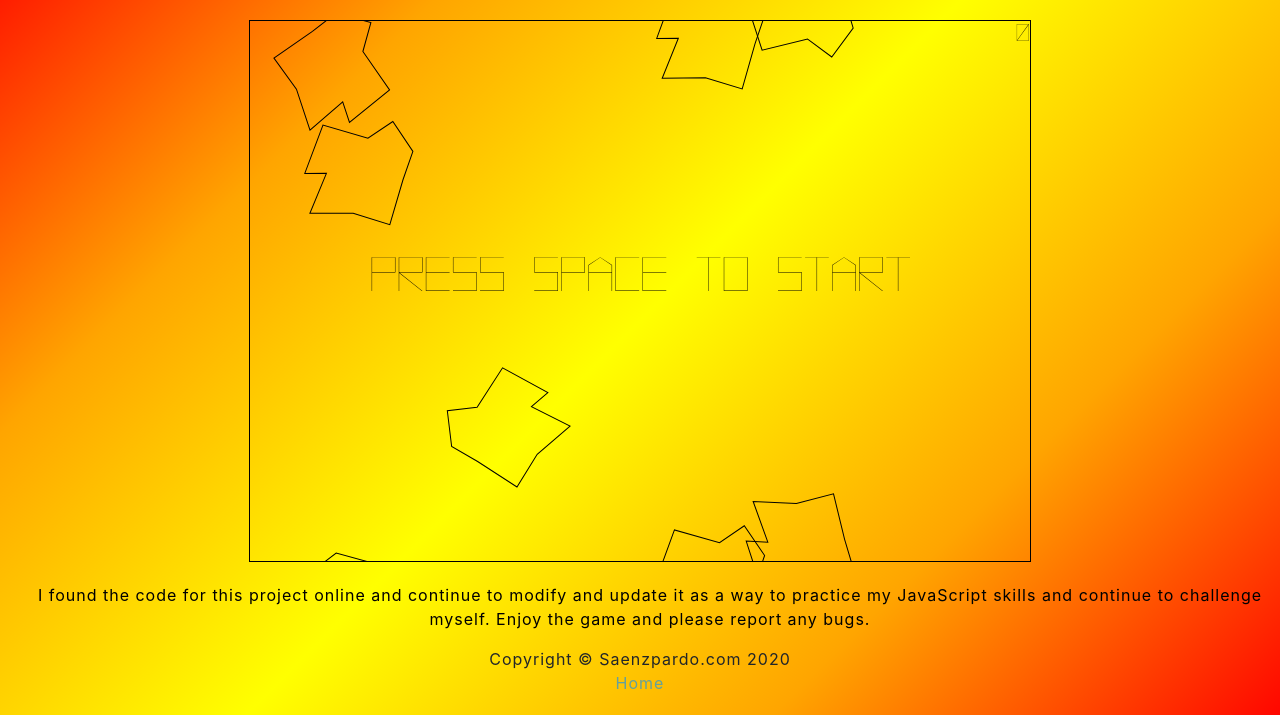
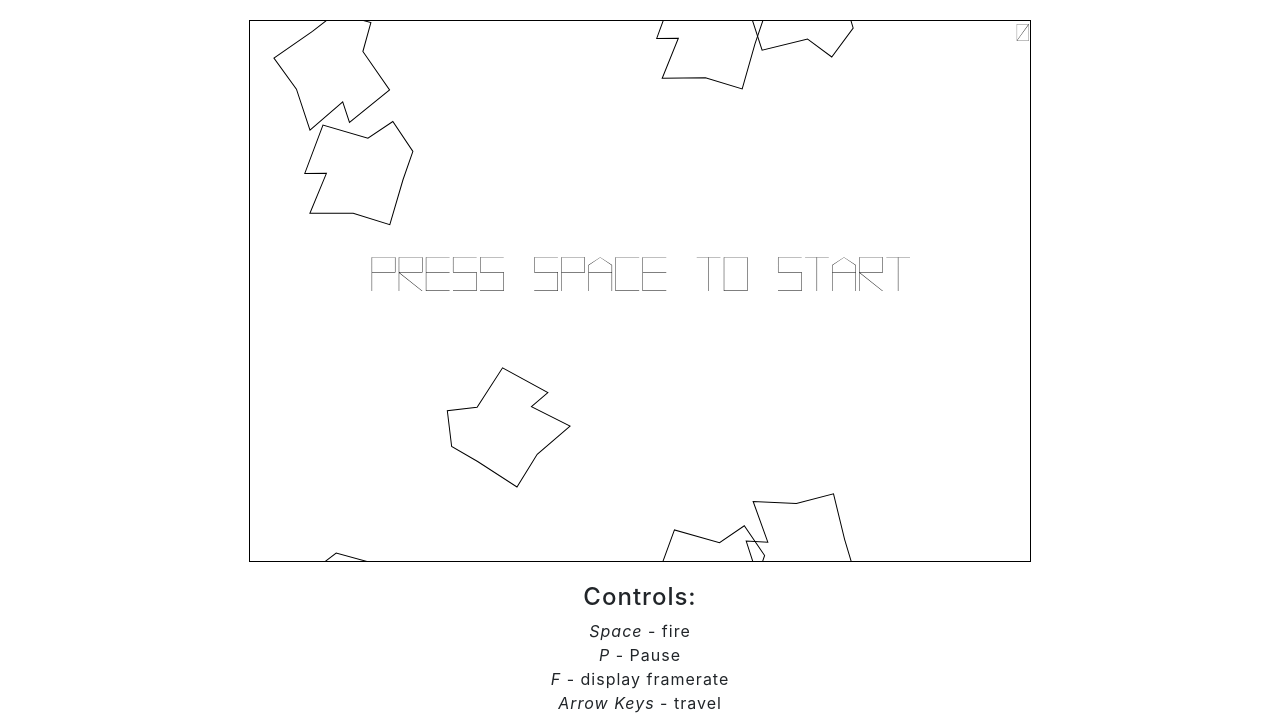
Before and after one commit to saenzpardo/saenzpardo-com, a plain HTML site: page asteroids/index.html in a window 1280 px wide. Shown: the part 93-808 px from the top of the page. Drawn offline with Linux system fonts and the light colour scheme.

Commit message:
Added control descriptions to Asteroids page

```diff
--- a/asteroids/index.html
+++ b/asteroids/index.html
@@ -24,7 +24,9 @@
         filter: invert(75%);
       }
       body {
-        background-image: linear-gradient(135deg, red, orange, yellow, orange, red);
+       /* background-image: linear-gradient(135deg, red, orange, yellow, orange, red);
+       */
+       background-image: white;
       }
       #canvas {
         border:1px solid black;
@@ -55,7 +57,23 @@
           <div id="space" class='button'>FIRE</div>
         </div>
       </div>
+      <h4 id="controls" style="">
+        Controls:
+      </h4>
+      <div id="controls-description">
+        <p>
+          <em>Space</em> - fire </br>
+          <em>P</em> - Pause </br>
+          <em>F</em> - display framerate </br>
+          <em>Arrow Keys</em> - travel </br>
 
+        </p>
+
+      </div>
+      <div >
+
+
+      </div>
       <div id="explanation" style="float: left; margin-left: 20px; color: black; text-align: center;">
         <p>
           I found the code for this project online and continue to modify and update it as a way to practice my JavaScript skills and
```
